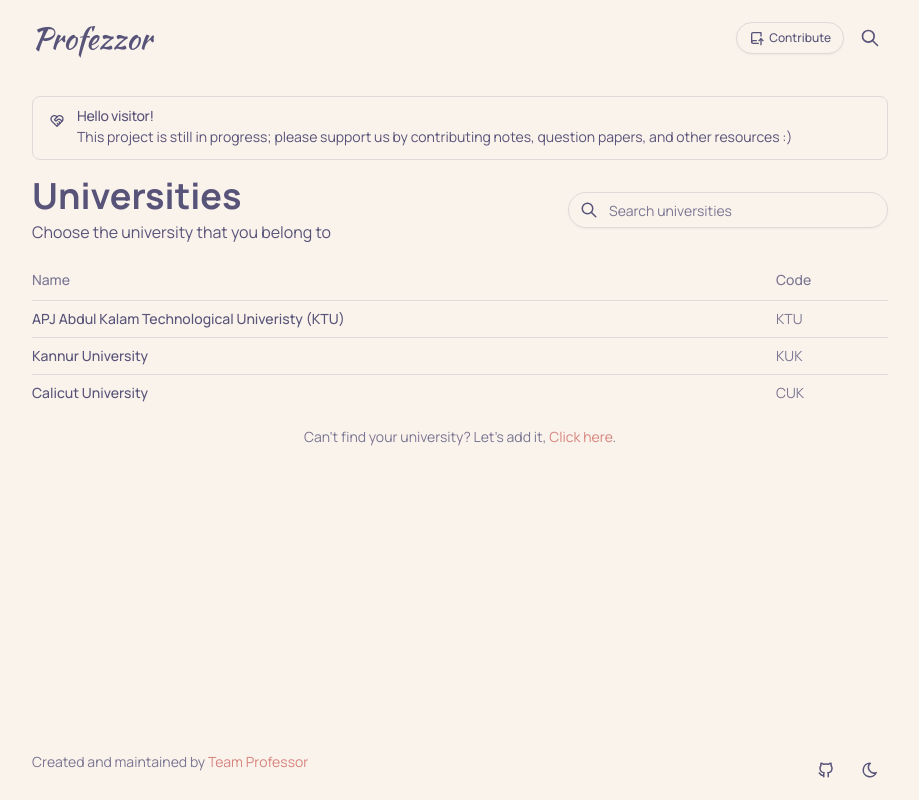
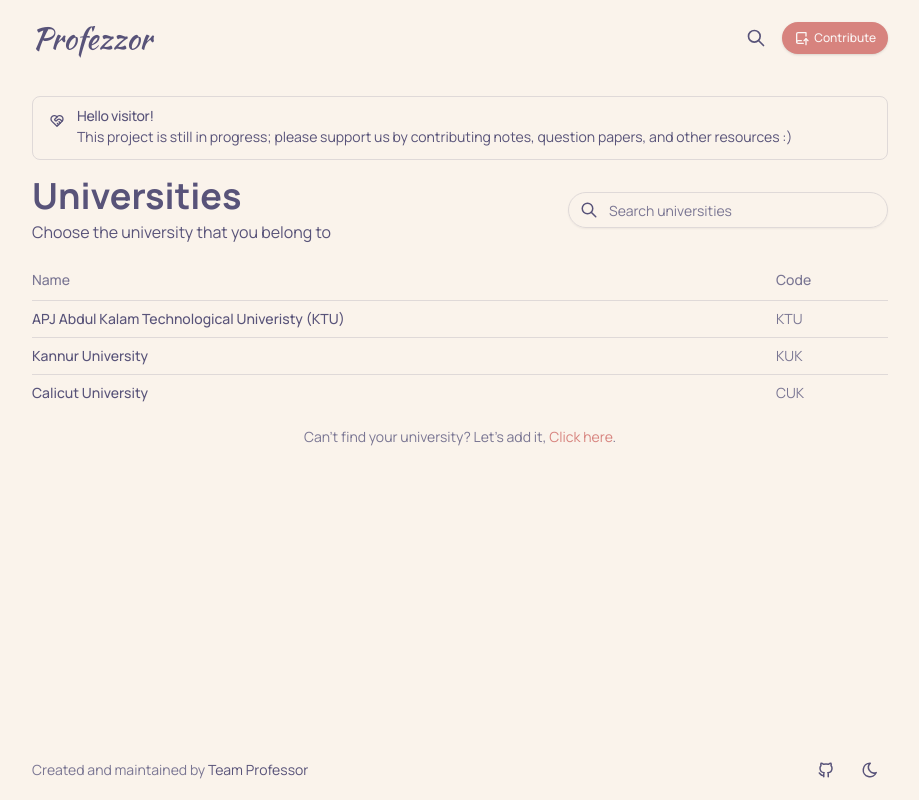
Before and after one commit to shinjith-dev/profezzor-frontend, a Next.js app: page /collection in a window 1280 px wide. Shown: the whole page, without its empty margins (180-1099 px from the left). Built offline with nearby package versions, Linux system fonts and the light colour scheme.

Commit message:
fix: change upload note to cta button
- change `upload note` button in navbar to primary cta button
- fix alignment of footer content (items-center)
- change `Team Profezzor` color in footer

Signed-off-by: shinjith-dev <shinjithpallikkara@gmail.com>

```diff
--- a/components/common/footer/index.tsx
+++ b/components/common/footer/index.tsx
@@ -6,12 +6,12 @@ import { IconBrandGithub } from "@tabler/icons-react";
 export default function Footer() {
   return (
     <footer className="absolute bottom-0 left-0 w-screen">
-      <div className="relative mx-auto flex max-w-4xl justify-between gap-4 px-5 py-3">
+      <div className="relative mx-auto flex max-w-4xl justify-between items-center gap-4 px-5 py-3">
         <h6 className="text-sm text-text-subtle">
           Created and maintained by{" "}
           <Link
             href="https://github.com/shinjith-dev/profezzor-frontend"
-            className="text-primary"
+            className="text-foreground"
           >
             Team Professor
           </Link>
--- a/components/common/navbar/index.tsx
+++ b/components/common/navbar/index.tsx
@@ -17,12 +17,12 @@ const Navbar = () => {
 
         <ul className="flex items-center gap-2">
           <li>
-            <Button size="sm" className="gap-1 rounded-full" variant="outline">
+            <GlobalSearch />
+          </li>
+          <li>
+            <Button size="sm" className="gap-1 rounded-full">
               <IconBookUpload size={16} /> Contribute
             </Button>
-          </li>
-          <li>
-            <GlobalSearch />
           </li>
         </ul>
       </div>
--- a/components/home/Initial.tsx
+++ b/components/home/Initial.tsx
@@ -24,7 +24,7 @@ export default function Initial() {
     <div className="initial-parent absolute left-0 top-0 z-[1000] flex h-full w-full items-center justify-center bg-background transition-all duration-300">
       <h1
         ref={ref}
-        className={`${kaushanScript.className} initial-entry animate-pulse text-5xl duration-500 sm:text-7xl md:text-9xl`}
+        className={`${kaushanScript.className} initial-entry animate-pulse text-5xl duration-800 sm:text-7xl md:text-9xl`}
       >
         Profezzor
       </h1>
```
